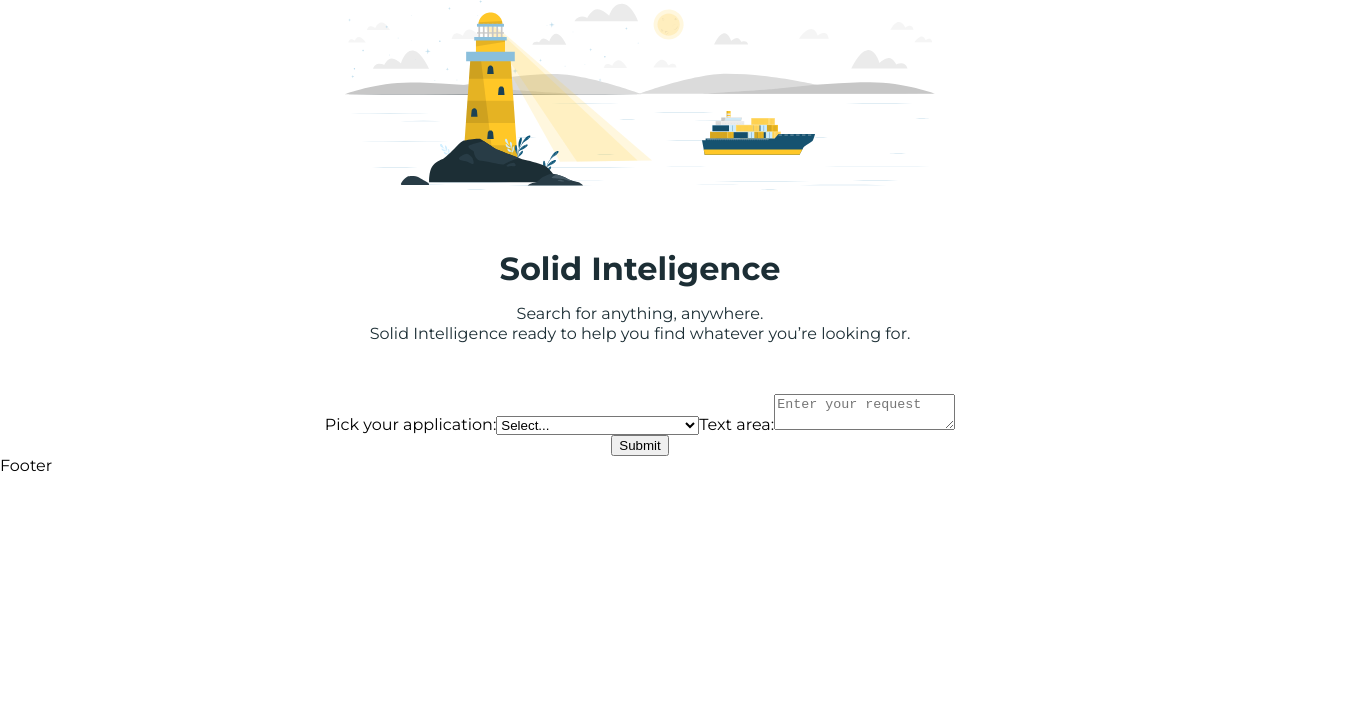
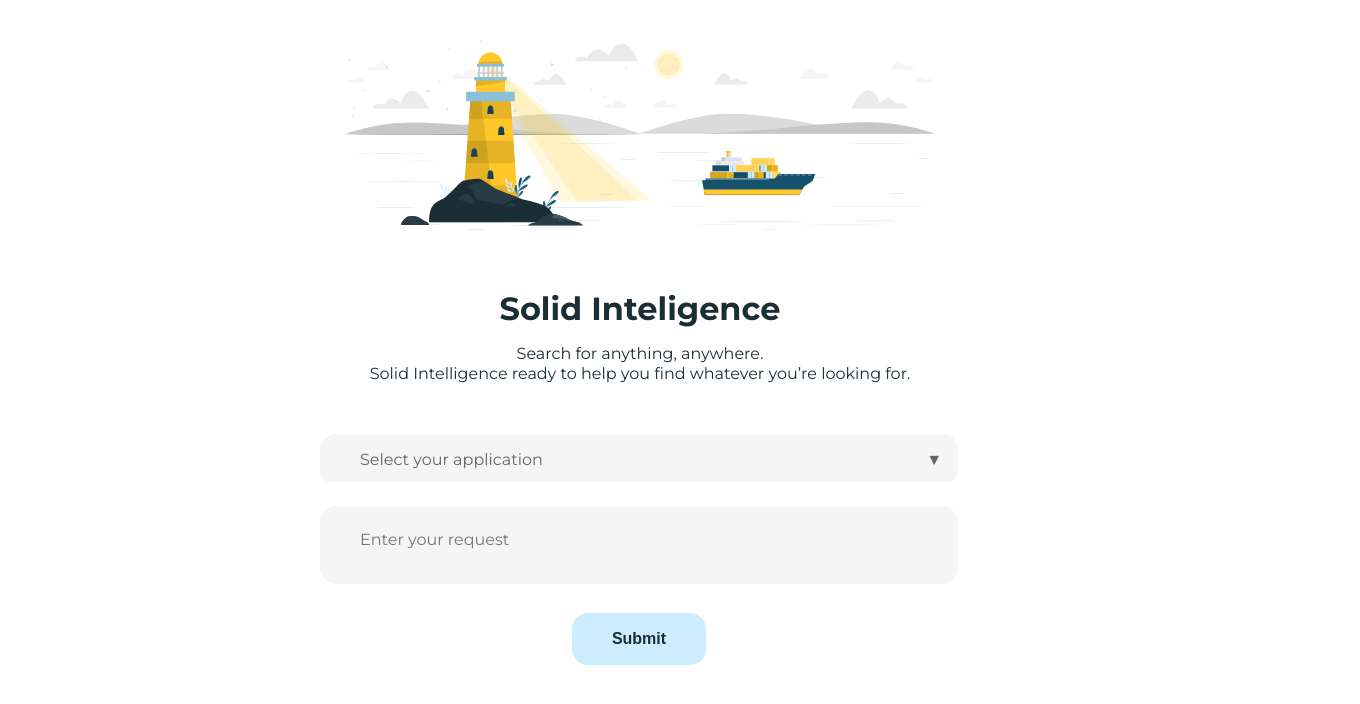
Before and after one commit to RomanMedvedev91/solid-intelligence, a React (Create React App) app: page / in a window 1280 px wide. Shown: the top 704 px of the page, 1360 px wide, since content can reach past the window. Built offline with nearby package versions, Linux system fonts and the light colour scheme.

Commit message:
add textarea style, button submit style

```diff
--- a/src/components/App.css
+++ b/src/components/App.css
@@ -1,26 +1,9 @@
-.main-container {
-  text-align: center;
-}
-
 .header-container {
   display: flex;
   flex-direction: column;
   justify-content: center;
   align-items: center;
-  /* padding: 40px 425px 0 425px; */
-  /* background-color: #282c34;
-  min-height: 100vh;
-  display: flex;
-  flex-direction: column;
-  align-items: center;
-  justify-content: start;
-  font-size: calc(10px + 2vmin);
-  color: white; */
-}
-
-.header-image-container {
-}
-.header {
+  margin: 40px 425px 0 425px;
 }
 
 .header-description {
@@ -44,3 +27,8 @@
   margin: 0;
   text-align: center;
 }
+
+.main-container {
+  max-width: 638px;
+  margin: 0 400px;
+}
--- a/src/components/Button/Button.css
+++ b/src/components/Button/Button.css
@@ -0,0 +1,24 @@
+.button-submit {
+  display: flex;
+  /* flex-direction: row; */
+  justify-content: center;
+  /* align-items: center; */
+}
+
+.button-submit > button {
+  margin-top: 25px;
+  outline: 0;
+  border: 0;
+  background: #ccedff;
+  border-radius: 16px;
+  font-weight: 700;
+  font-size: 16px;
+  line-height: 20px;
+  color: #1c2e35;
+  padding: 16px 40px;
+  gap: 10px;
+}
+
+.button-submit > button:hover {
+  background-color: #f5f5f5;
+}
--- a/src/components/Button/Button.jsx
+++ b/src/components/Button/Button.jsx
@@ -1,7 +1,13 @@
+import './Button.css';
+
 const Button = (props) => {
   const { onClick } = props;
 
-  return <button onClick={onClick}>Submit</button>;
+  return (
+    <div className="button-submit">
+      <button onClick={onClick}>Submit</button>
+    </div>
+  );
 };
 
 export default Button;
--- a/src/components/Form/Form.css
+++ b/src/components/Form/Form.css
@@ -0,0 +1,24 @@
+.form-container {
+  display: flex;
+  flex-direction: column;
+  justify-content: center;
+  align-items: center;
+}
+
+label {
+  width: 100%;
+}
+
+textarea {
+  width: 100%;
+  font-family: 'Montserrat', 'Roboto', sans-serif;
+  font-size: 16px;
+  background: #f5f5f5;
+  border-radius: 16px;
+  padding: 24px 10px 16px 40px;
+  appearance: none;
+  outline: 0;
+  border: 0;
+  box-shadow: none;
+  resize: inherit;
+}
--- a/src/components/Form/Form.jsx
+++ b/src/components/Form/Form.jsx
@@ -61,16 +61,15 @@ const Form = () => {
 
   return (
     <>
+      <section className="section-form">
         <form className="form-container" autoComplete="off" onSubmit={(e) => e.preventDefault()}>
           <label>
-          Pick your application:
             <SelectAplication
               currentApplication={currentApplication}
               onChange={handleChangeApplication}
             />
           </label>
           <label>
-          Text area:
             <textarea
               placeholder="Enter your request"
               value={currentPrompt}
@@ -82,6 +81,8 @@ const Form = () => {
         </form>
         {error ? <div>{error}</div> : ''}
         <Button onSubmit={(event) => event.preventDefault()} onClick={postRequest} />
+      </section>
+      <section className="section-responses">
         <Responses
           responses={responses}
           prompts={prompts}
@@ -93,6 +94,7 @@ const Form = () => {
             Clear All
           </button>
         )}
+      </section>
     </>
   );
 };
--- /dev/null
+++ b/src/components/SelectApplication/SelectAplication.css
@@ -0,0 +1,51 @@
+.select-container {
+  position: relative;
+  display: flex;
+  flex-flow: row wrap;
+  justify-content: center;
+  align-items: center;
+  height: 3em;
+  border-radius: 0.25em;
+  overflow: hidden;
+  margin-bottom: 24px;
+}
+
+select {
+  font-family: 'Montserrat', 'Roboto', sans-serif;
+  font-size: 16px;
+  border-radius: 16px;
+  width: 100%;
+  /* Reset Select */
+  appearance: none;
+  outline: 0;
+  border: 0;
+  box-shadow: none;
+  /* Personalize */
+  flex: 1;
+  padding: 16px 40px;
+  color: #696464;
+  background-color: #f5f5f5;
+  cursor: pointer;
+}
+/* Remove IE arrow */
+select::-ms-expand {
+  display: none;
+}
+
+/* Arrow */
+.select-container::after {
+  content: '\25BC';
+  color: #696464;
+  border-radius: 16px;
+  position: absolute;
+  top: 0;
+  right: 0;
+  padding: 16px;
+  background-color: #f5f5f5;
+  transition: 0.25s all ease;
+  pointer-events: none;
+}
+/* Transition */
+.select-container:hover::after {
+  color: #ccedff;
+}
--- a/src/components/SelectApplication/SelectAplication.jsx
+++ b/src/components/SelectApplication/SelectAplication.jsx
@@ -1,8 +1,8 @@
-// import Select from 'react-select';
+import './SelectAplication.css';
 
 const options = [
   {
-    label: 'Select...',
+    label: 'Select your application',
     value: '',
     disabled: true
   },
@@ -27,6 +27,7 @@ const options = [
 const SelectAplication = (props) => {
   const { currentApplication, onChange } = props;
   return (
+    <div className="select-container">
       <select value={currentApplication} onChange={onChange}>
         {options.map((option) => (
           <option key={option.value} value={option.value} disabled={option.disabled}>
@@ -34,6 +35,7 @@ const SelectAplication = (props) => {
           </option>
         ))}
       </select>
+    </div>
   );
 };
 
--- a/src/index.css
+++ b/src/index.css
@@ -24,3 +24,7 @@ p {
   text-align: center;
   color: #1c2e35;
 }
+
+button {
+  cursor: pointer;
+}
```
Lines whose indentation alone changed are shown as unchanged.
